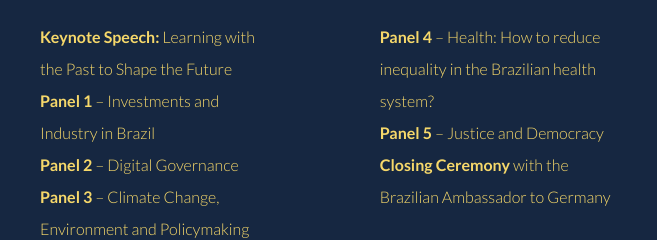
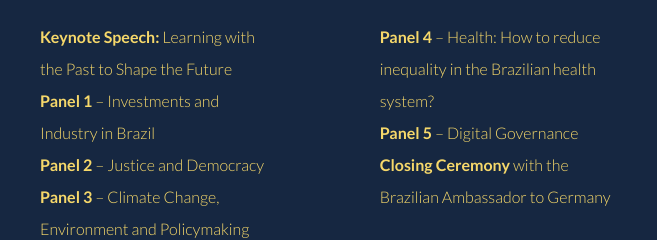
Before and after one commit to laiscavalcanti/br-summit-europe, a plain HTML site: page index.html in a window 1280 px wide. Shown: the part 1722-1962 px from the top of the page, 507-1164 px from the left. Drawn offline with nearby package versions, Linux system fonts and the light colour scheme.

Commit message:
mudar painel 2 com painel 5

```diff
--- a/index.html
+++ b/index.html
@@ -114,7 +114,7 @@
                             <p class="text_schedule"> <i class="text_bold">Panel 1</i> – Investments and Industry in
                                 Brazil</p>
 
-                            <p class="text_schedule"><i class="text_bold">Panel 2</i> – Digital Governance</p>
+                            <p class="text_schedule"><i class="text_bold">Panel 2</i> – Justice and Democracy</p>
 
                             <p class="text_schedule"><i class="text_bold">Panel 3</i> – Climate Change, Environment and Policymaking
                             </p>
@@ -124,7 +124,7 @@
                             <h4 class="title_schedule">Sunday, 24 April 2022</h4>
 
                             <p class="text_schedule"><i class="text_bold">Panel 4</i> – Health: How to reduce inequality in the Brazilian health system?</p>
-                            <p class="text_schedule"><i class="text_bold">Panel 5</i> – Justice and Democracy</p>
+                            <p class="text_schedule"><i class="text_bold">Panel 5</i> – Digital Governance</p>
 
                             <p class="text_schedule"><i class="text_bold">Closing Ceremony</i> with the Brazilian Ambassador to Germany</p>
                         </div>
```
